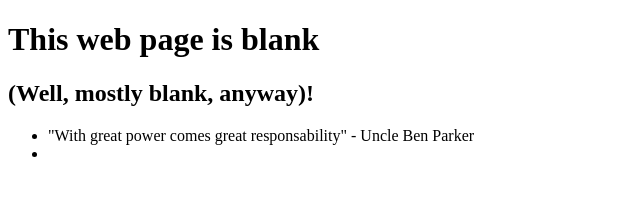
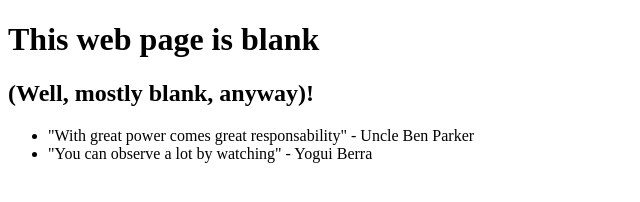
Before and after one commit to cnetmobile/0_main_openSAP_repo, a plain HTML site: page index.html in a window 1280 px wide. Shown: the whole page, without its empty margins (0-640 px from the left). Drawn offline with Linux system fonts and the light colour scheme.

Commit message:
Added quote

```diff
--- a/index.html
+++ b/index.html
@@ -10,7 +10,7 @@
 		<h2>(Well, mostly blank, anyway)!</h2>
 		<ul>
 			<li>"With great power comes great responsability" - Uncle Ben Parker</li>
-			<li></li>
+			<li>"You can observe a lot by watching" - Yogui Berra</li>
 		</ul>
 	</body>
 </html>
```
